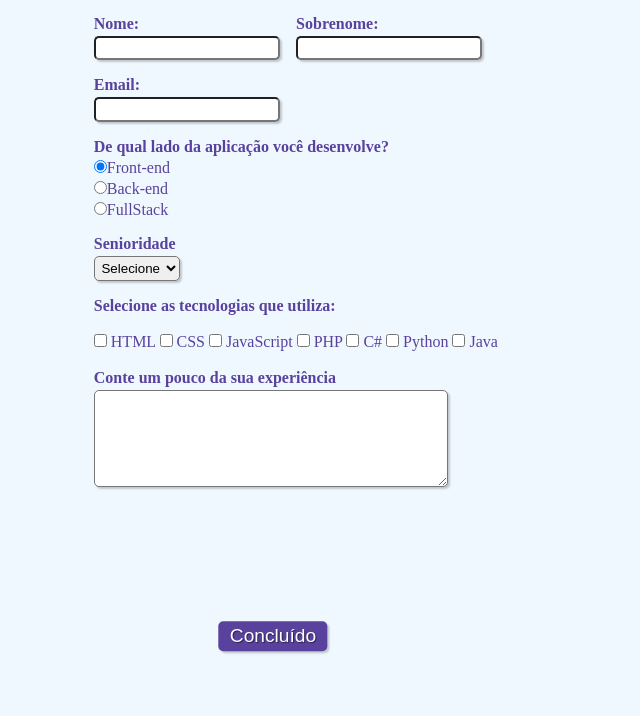
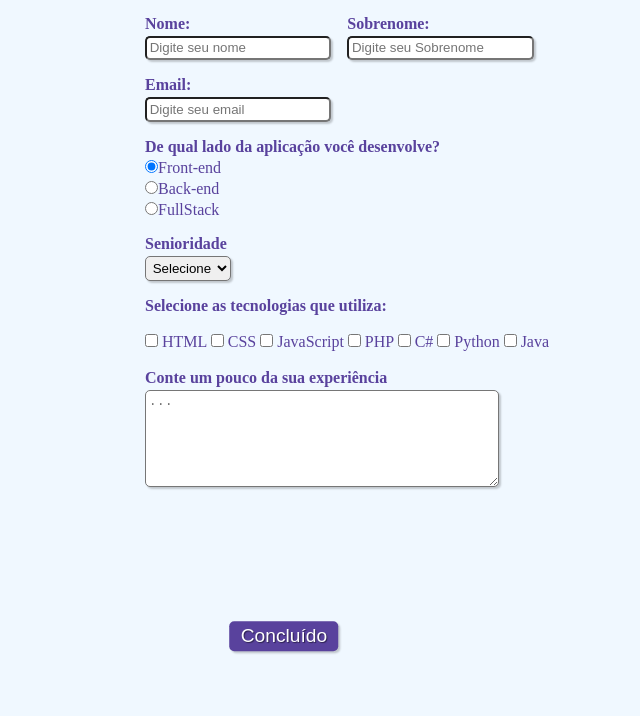
Before and after one commit to smaugd/Projeto-Formul-rio, a plain HTML site: page index.html in a window 1280 px wide. Shown: the part 84-800 px from the top of the page, without its empty margins (367-1007 px from the left). Drawn offline with Linux system fonts and the light colour scheme.

Commit message:
atualizando projeto

```diff
--- a/index.html
+++ b/index.html
@@ -17,16 +17,16 @@
         <fieldset class="grupo">
             <div class="campo">
                 <label for="nome"><strong>Nome:</strong></label>
-                <input type="text" name="nome" id="nome" required>
+                <input type="text" name="nome" id="nome" required placeholder="Digite seu nome">
             </div>
             <div class="campo">
                 <label for="sobrenome"><strong>Sobrenome:</strong></label>
-                <input type="text" name="sobrenome" id="sobrenome" required>
+                <input type="text" name="sobrenome" id="sobrenome" required placeholder="Digite seu Sobrenome">
             </div>
         </fieldset>
         <div class="campo">
             <label for="email"><strong>Email:</strong></label>
-            <input type="email" name="email" id="email" required>
+            <input type="email" name="email" id="email" required placeholder="Digite seu email">
         </div>
         <div class="campo">
             <label><strong>De qual lado da aplicação você desenvolve?</strong></label>
@@ -73,7 +73,7 @@
         <div class="campo">
             <br>
             <label><strong>Conte um pouco da sua experiência</strong></label>
-            <textarea rows="6" style="width:26em" id="experiencia" name="experiencia"></textarea>
+            <textarea rows="6" style="width:26em" id="experiencia" name="experiencia" placeholder="..."></textarea>
         </div>
 
         <button class="botao" type="submit">Concluído</button>
--- a/style.css
+++ b/style.css
@@ -24,7 +24,7 @@ body{
     font-family: sans-serify;
     font-size: 1em;
     color: #59429d;
-    margin-left: 36%;
+    margin-left: 40%;
     margin-top: 2%;
     justify-content: centralized;
 }
@@ -73,8 +73,8 @@ fieldset.grupo .campo{
     position: absolute;
     top: 90%;
     left: 50%;
-    margin-right: -50%;
-    transform: translate(-50%, -50%);
+    margin-right: -48%;
+    transform: translate(-40%, -50%);
 }
 
 .botao:hover{
```
